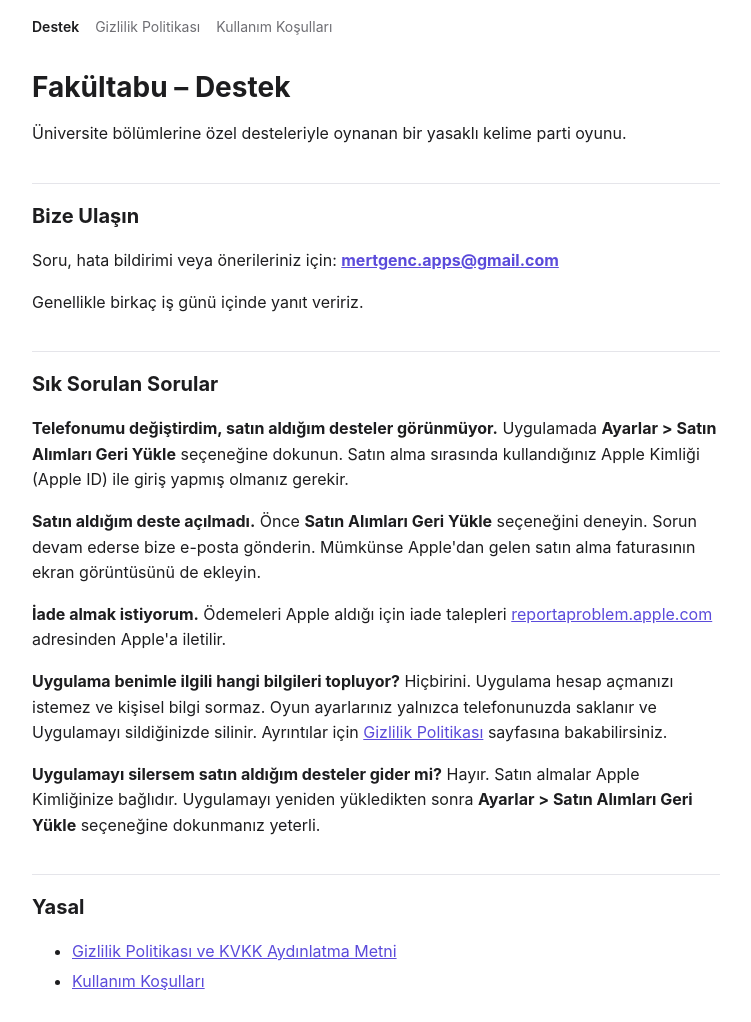
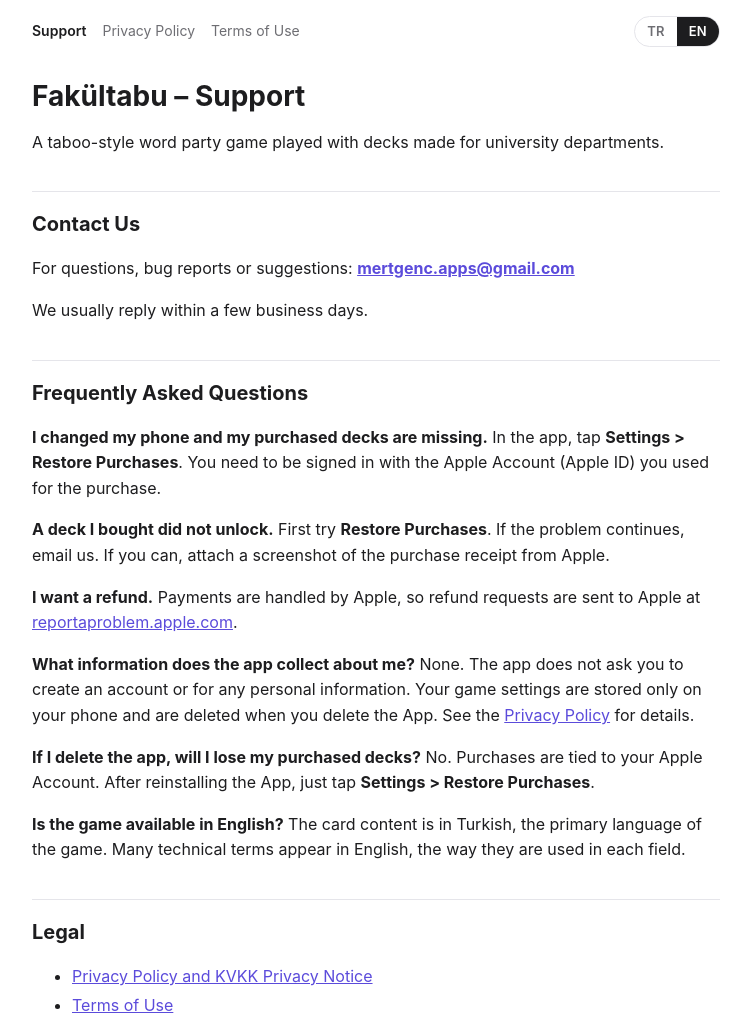
Before and after one commit to mertgencapps/fakultabu, a plain HTML site: page index.html in a window 1280 px wide. Shown: the top 1022 px of the page, without its empty margins (264-1015 px from the left). Drawn offline with Linux system fonts and the light colour scheme.

Commit message:
Update index.html

```diff
--- a/index.html
+++ b/index.html
@@ -1,9 +1,15 @@
 <!doctype html>
-<html lang="tr">
+<html lang="tr" data-lang="tr">
 <head>
 <meta charset="utf-8">
 <meta name="viewport" content="width=device-width, initial-scale=1">
 <title>Destek – Fakültabu</title>
+<script>
+(function(){var l=null;try{var q=new URLSearchParams(location.search).get('lang');if(q==='tr'||q==='en')l=q;}catch(e){}
+if(!l){try{var s=localStorage.getItem('fakultabu-lang');if(s==='tr'||s==='en')l=s;}catch(e){}}
+if(!l){var n=((navigator.languages&&navigator.languages[0])||navigator.language||'tr').toLowerCase();l=n.indexOf('tr')===0?'tr':'en';}
+document.documentElement.setAttribute('data-lang',l);document.documentElement.lang=l;})();
+</script>
 <style>
 :root{--bg:#ffffff;--fg:#1d1d1f;--muted:#6e6e73;--line:#e5e5ea;--card:#f5f5f7;--accent:#5b4bdb}
 @media (prefers-color-scheme:dark){:root{--bg:#000000;--fg:#f5f5f7;--muted:#a1a1a6;--line:#38383a;--card:#1c1c1e;--accent:#9d93ff}}
@@ -23,11 +29,18 @@ th,td{text-align:left;vertical-align:top;padding:8px 10px;border-bottom:1px soli
 th{color:var(--muted);font-weight:600}
 li{margin:4px 0}
 footer{margin-top:48px;color:var(--muted);font-size:13px}
+nav{align-items:center}
+.langs{margin-left:auto;display:flex;border:1px solid var(--line);border-radius:999px;overflow:hidden}
+.langs button{font:inherit;font-size:13px;font-weight:600;letter-spacing:.02em;background:none;border:0;color:var(--muted);padding:4px 12px;cursor:pointer}
+.langs button[aria-pressed="true"]{background:var(--fg);color:var(--bg)}
+.note{color:var(--muted);font-size:14px;font-style:italic}
+html:not([data-lang="en"]) [lang="en"].l, html[data-lang="en"] [lang="tr"].l{display:none}
 </style>
 </head>
 <body>
-<nav><a href="index.html" aria-current="page">Destek</a><a href="gizlilik.html">Gizlilik Politikası</a><a href="kosullar.html">Kullanım Koşulları</a></nav>
+<nav><a href="index.html" aria-current="page"><span class="l" lang="tr">Destek</span><span class="l" lang="en">Support</span></a><a href="gizlilik.html"><span class="l" lang="tr">Gizlilik Politikası</span><span class="l" lang="en">Privacy Policy</span></a><a href="kosullar.html"><span class="l" lang="tr">Kullanım Koşulları</span><span class="l" lang="en">Terms of Use</span></a><div class="langs" role="group" aria-label="Dil / Language"><button type="button" data-set="tr" aria-pressed="true">TR</button><button type="button" data-set="en" aria-pressed="false">EN</button></div></nav>
 <main>
+<div class="l" lang="tr">
 <h1>Fakültabu – Destek</h1>
 <p>Üniversite bölümlerine özel desteleriyle oynanan bir yasaklı kelime parti oyunu.</p>
 <h2>Bize Ulaşın</h2>
@@ -49,7 +62,43 @@ Hayır. Satın almalar Apple Kimliğinize bağlıdır. Uygulamayı yeniden yükl
 <li><a href="gizlilik.html">Gizlilik Politikası ve KVKK Aydınlatma Metni</a></li>
 <li><a href="kosullar.html">Kullanım Koşulları</a></li>
 </ul>
+</div>
+<div class="l" lang="en">
+<h1>Fakültabu – Support</h1>
+<p>A taboo-style word party game played with decks made for university departments.</p>
+<h2>Contact Us</h2>
+<p>For questions, bug reports or suggestions: <strong><a href="mailto:mertgenc.apps@gmail.com">mertgenc.apps@gmail.com</a></strong></p>
+<p>We usually reply within a few business days.</p>
+<h2>Frequently Asked Questions</h2>
+<p><strong>I changed my phone and my purchased decks are missing.</strong>
+In the app, tap <strong>Settings &gt; Restore Purchases</strong>. You need to be signed in with the Apple Account (Apple ID) you used for the purchase.</p>
+<p><strong>A deck I bought did not unlock.</strong>
+First try <strong>Restore Purchases</strong>. If the problem continues, email us. If you can, attach a screenshot of the purchase receipt from Apple.</p>
+<p><strong>I want a refund.</strong>
+Payments are handled by Apple, so refund requests are sent to Apple at <a href="https://reportaproblem.apple.com">reportaproblem.apple.com</a>.</p>
+<p><strong>What information does the app collect about me?</strong>
+None. The app does not ask you to create an account or for any personal information. Your game settings are stored only on your phone and are deleted when you delete the App. See the <a href="gizlilik.html">Privacy Policy</a> for details.</p>
+<p><strong>If I delete the app, will I lose my purchased decks?</strong>
+No. Purchases are tied to your Apple Account. After reinstalling the App, just tap <strong>Settings &gt; Restore Purchases</strong>.</p>
+<p><strong>Is the game available in English?</strong>
+The card content is in Turkish, the primary language of the game. Many technical terms appear in English, the way they are used in each field.</p>
+<h2>Legal</h2>
+<ul>
+<li><a href="gizlilik.html">Privacy Policy and KVKK Privacy Notice</a></li>
+<li><a href="kosullar.html">Terms of Use</a></li>
+</ul>
+</div>
 <footer>© 2026 Mert Genç · Fakültabu</footer>
 </main>
+<script>
+(function(){var T={"tr":"Destek – Fakültabu","en":"Support – Fakültabu"};
+function apply(l,save){var h=document.documentElement;h.setAttribute('data-lang',l);h.lang=l;document.title=T[l];
+if(save){try{localStorage.setItem('fakultabu-lang',l);}catch(e){}
+try{var u=new URL(location.href);u.searchParams.set('lang',l);history.replaceState(null,'',u);}catch(e){}}
+document.querySelectorAll('.langs button').forEach(function(b){b.setAttribute('aria-pressed',b.dataset.set===l?'true':'false');});
+document.querySelectorAll('a[href$=".html"],a[href*=".html?"]').forEach(function(a){var p=a.getAttribute('href').split('?')[0];a.setAttribute('href',p+'?lang='+l);});}
+document.querySelectorAll('.langs button').forEach(function(b){b.addEventListener('click',function(){apply(b.dataset.set,true);});});
+apply(document.documentElement.getAttribute('data-lang')||'tr',false);})();
+</script>
 </body>
 </html>
```
